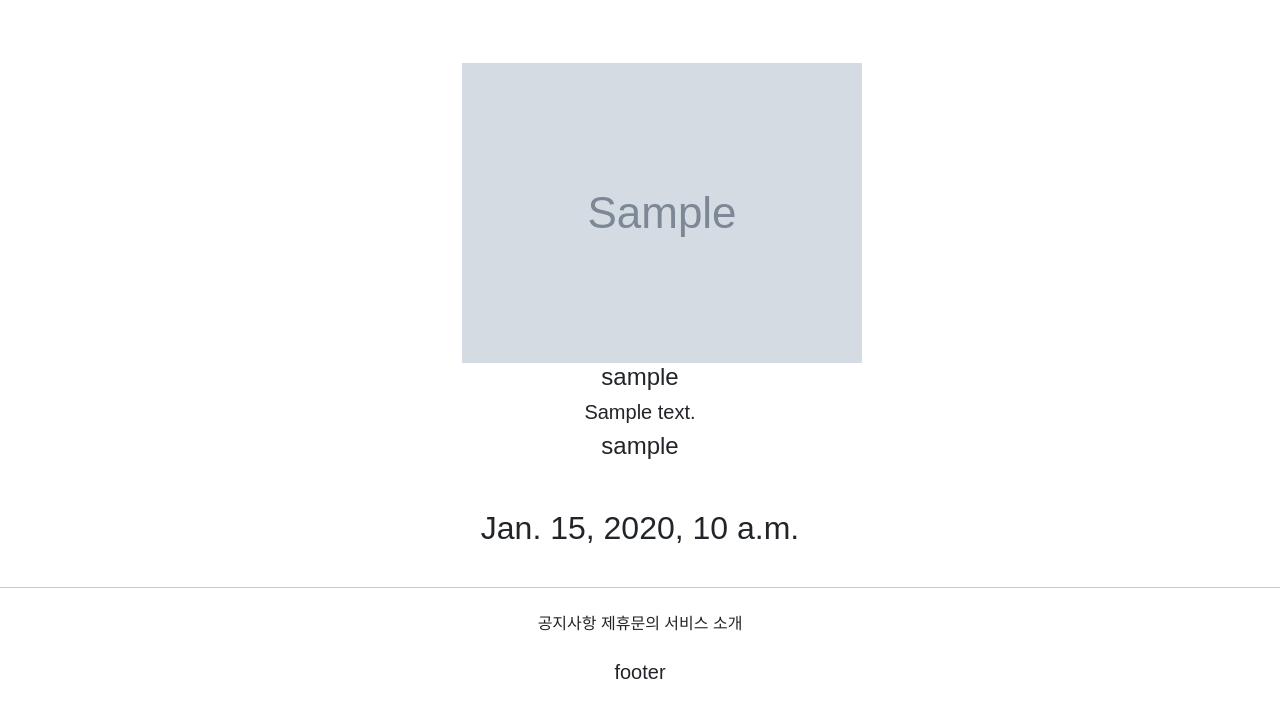
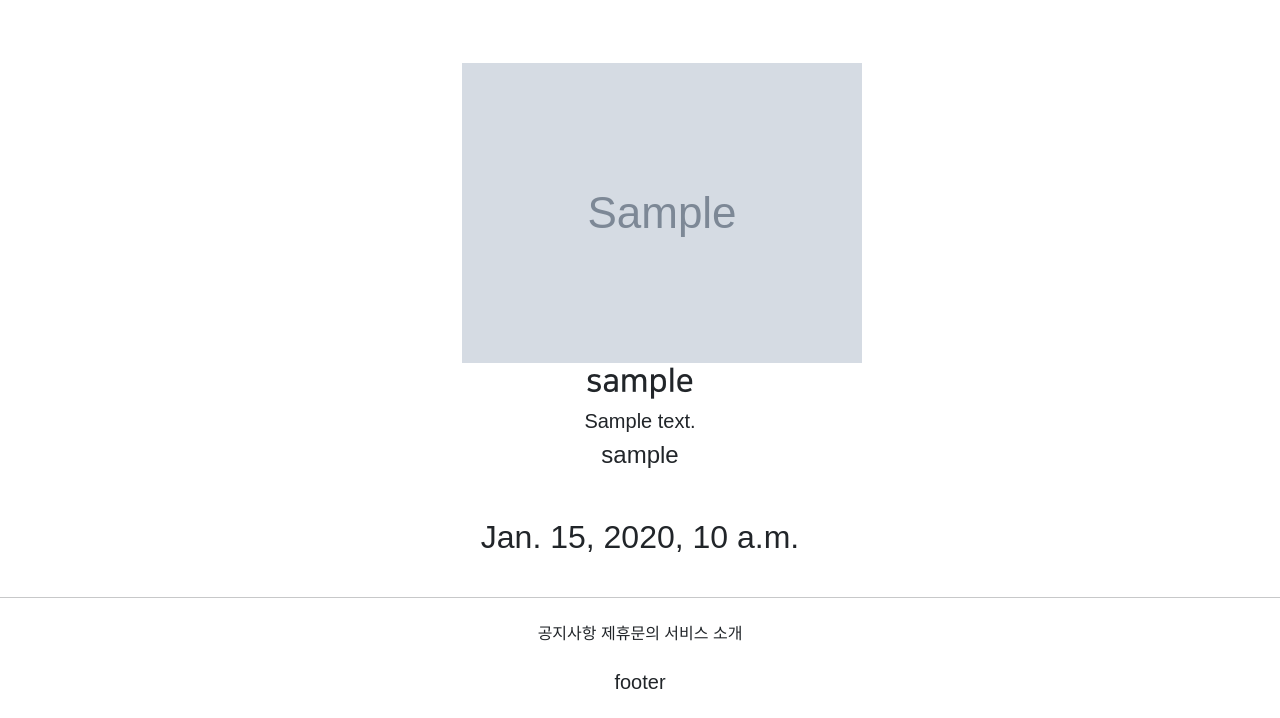
Before and after one commit to MONKEYZ9/SM_RESUME, a Django app: page /accountapp/detail/1 in a window 1280 px wide. Shown: the part 178-896 px from the top of the page. Before the commit the page ends 857 px from the top, so only its background shows below. Run offline with Django 3.2, Linux system fonts and the light colour scheme; tables that the repository leaves empty hold one stand-in row (values such as "Sample post"); grey boxes marked "Sample" are stand-in pictures; parts of the project's set-up code (start-up, migrations or seed data) failed here and were passed over; some libraries are stand-ins or nearby versions; some web fonts are replaced.

Commit message:
update accountapp detail.html to profile info css

```diff
--- a/accountapp/templates/accountapp/detail.html
+++ b/accountapp/templates/accountapp/detail.html
@@ -7,14 +7,14 @@
             {% if target_user.profile %}
                 <img src="{{ target_user.profile.image.url }}"
                      alt="profile image">
-                <h4>{{ target_user.profile.nickname }}</h4>
+                <h2 class="NNS_B">{{ target_user.profile.nickname }}</h2>
                 <h5>{{ target_user.profile.message }}</h5>
             {% else %}
-                <h4>
+                <h2>
                     <a href="{% url 'profileapp:create' %}">
                         Create Profile
                     </a>
-                </h4>
+                </h2>
             {% endif %}
 
             <h4>{{ target_user.username }}</h4>
--- a/static/base.css
+++ b/static/base.css
@@ -2,7 +2,7 @@
     font-family: 'Otomanopee One', sans-serif;
 }
 
-.header_box{
+.header_box {
     text-align: center;
 }
 
@@ -11,24 +11,37 @@
     /*<!-- 2rem은 상하 0은 좌우  -->*/
 }
 
-.header_button{
-    margin:1.5rem 0;
+.header_button {
+    margin: 1.5rem 0;
     text-align: center;
 }
 
 .footer_box {
-     text-align: center;
+    text-align: center;
 }
 
-.footer_button{
-    margin:1.5rem 0;
-}
-
-.footer_logo{
+.footer_button {
     margin: 1.5rem 0;
 }
 
-.mw-500{
+.footer_logo {
+    margin: 1.5rem 0;
+}
+
+.mw-500 {
     max-width: 500px;
     padding: 1rem 1.5rem;
 }
+
+
+.profile_image {
+    height: 12rem;
+    width: 12rem;
+    border-radius: 20rem;
+    object-fit: cover;
+}
+
+
+.NNS_B {
+    font-family: "NanumSquareB", cursive;
+}
```
Also changed, not shown: README.md.
